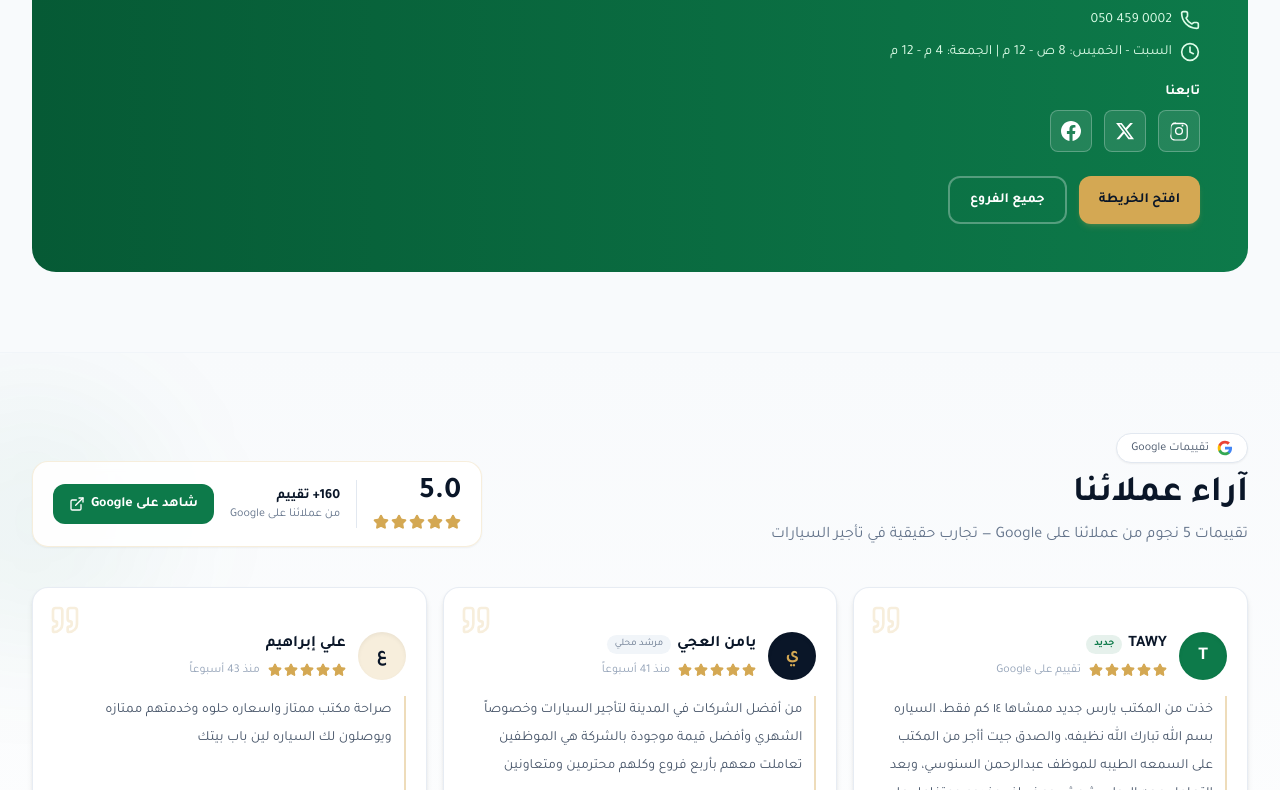
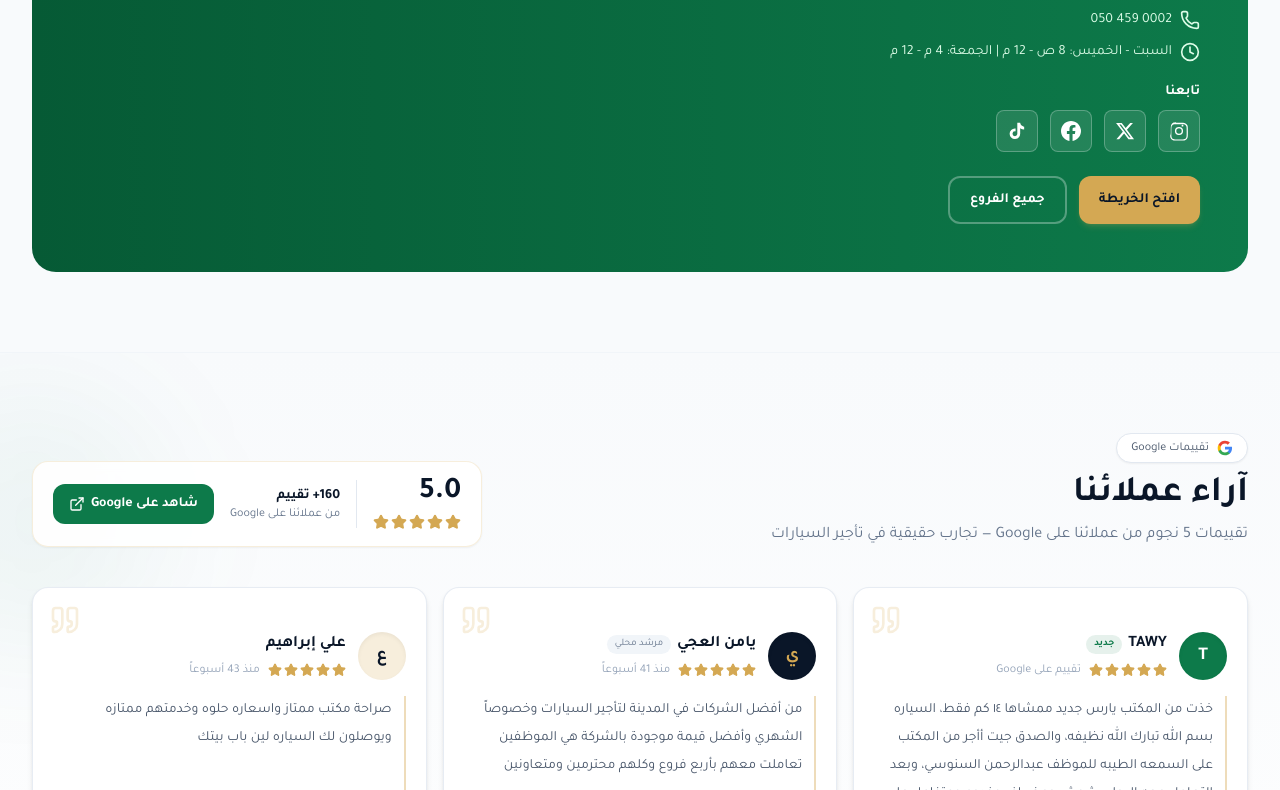
Before and after one commit to yuadom880-spec/alkhoder-autocar, a React (Vite) app: page / in a window 1280 px wide. Shown: the part 6730-7520 px from the top of the page. Built offline with nearby package versions, Linux system fonts and the light colour scheme; no server answers; the database is empty.

Commit message:
إضافة حساب تيك توك للسوشيال ميديا

```diff
--- a/index.html
+++ b/index.html
@@ -100,6 +100,7 @@
               "https://www.instagram.com/alkhedrrental/",
               "https://x.com/alkhedrrental",
               "https://www.facebook.com/p/%D8%B4%D8%B1%D9%83%D8%A9-%D8%B9%D8%A8%D8%AF-%D8%A7%D9%84%D9%85%D8%AC%D9%8A%D8%AF-%D8%B5%D8%A7%D9%84%D8%AD-%D8%A7%D9%84%D8%AE%D8%B6%D8%B1-%D9%84%D8%AA%D8%A3%D8%AC%D9%8A%D8%B1-%D8%A7%D9%84%D8%B3%D9%8A%D8%A7%D8%B1%D8%A7%D8%AA-%D9%81%D8%B1%D8%B9-%D8%A7%D9%84%D9%85%D8%AF%D9%8A%D9%86%D8%A9-%D8%A7%D9%84%D9%85%D9%86%D9%88%D8%B1%D8%A9-100093714615823/",
+              "https://www.tiktok.com/@kdr_mkh",
               "https://wa.me/966504590002",
               "https://maps.app.goo.gl/JJNXk515GhDxqu889"
             ]
@@ -154,6 +155,7 @@
               "https://www.instagram.com/alkhedrrental/",
               "https://x.com/alkhedrrental",
               "https://www.facebook.com/p/%D8%B4%D8%B1%D9%83%D8%A9-%D8%B9%D8%A8%D8%AF-%D8%A7%D9%84%D9%85%D8%AC%D9%8A%D8%AF-%D8%B5%D8%A7%D9%84%D8%AD-%D8%A7%D9%84%D8%AE%D8%B6%D8%B1-%D9%84%D8%AA%D8%A3%D8%AC%D9%8A%D8%B1-%D8%A7%D9%84%D8%B3%D9%8A%D8%A7%D8%B1%D8%A7%D8%AA-%D9%81%D8%B1%D8%B9-%D8%A7%D9%84%D9%85%D8%AF%D9%8A%D9%86%D8%A9-%D8%A7%D9%84%D9%85%D9%86%D9%88%D8%B1%D8%A9-100093714615823/",
+              "https://www.tiktok.com/@kdr_mkh",
               "https://wa.me/966504590002",
               "https://maps.app.goo.gl/JJNXk515GhDxqu889"
             ]
--- a/src/components/layout/SocialLinks.tsx
+++ b/src/components/layout/SocialLinks.tsx
@@ -17,6 +17,14 @@ function SocialIcon({ id }: { id: SocialLink['id'] }) {
     return (
       <svg className={className} viewBox="0 0 24 24" fill="currentColor" aria-hidden>
         <path d="M18.244 2.25h3.308l-7.227 8.26 8.502 11.24H16.17l-5.214-6.817L4.99 21.75H1.68l7.73-8.835L1.254 2.25H8.08l4.713 6.231zm-1.161 17.52h1.833L7.084 4.126H5.117z" />
+      </svg>
+    )
+  }
+
+  if (id === 'tiktok') {
+    return (
+      <svg className={className} viewBox="0 0 24 24" fill="currentColor" aria-hidden>
+        <path d="M19.59 6.69a4.83 4.83 0 0 1-3.77-4.25V2h-3.45v13.67a2.89 2.89 0 0 1-2.88 2.5 2.89 2.89 0 0 1-2.89-2.89 2.89 2.89 0 0 1 2.89-2.89c.28 0 .54.04.79.1V9.01a6.33 6.33 0 0 0-.79-.05 6.34 6.34 0 0 0-6.34 6.34 6.34 6.34 0 0 0 6.34 6.34 6.34 6.34 0 0 0 6.33-6.34V8.69a8.18 8.18 0 0 0 4.78 1.52V6.76a4.85 4.85 0 0 1-1.01-.07z" />
       </svg>
     )
   }
--- a/src/lib/constants.ts
+++ b/src/lib/constants.ts
@@ -30,9 +30,10 @@ export const INSTAGRAM_LINK = 'https://www.instagram.com/alkhedrrental/'
 export const X_LINK = 'https://x.com/alkhedrrental'
 export const FACEBOOK_LINK =
   'https://www.facebook.com/p/%D8%B4%D8%B1%D9%83%D8%A9-%D8%B9%D8%A8%D8%AF-%D8%A7%D9%84%D9%85%D8%AC%D9%8A%D8%AF-%D8%B5%D8%A7%D9%84%D8%AD-%D8%A7%D9%84%D8%AE%D8%B6%D8%B1-%D9%84%D8%AA%D8%A3%D8%AC%D9%8A%D8%B1-%D8%A7%D9%84%D8%B3%D9%8A%D8%A7%D8%B1%D8%A7%D8%AA-%D9%81%D8%B1%D8%B9-%D8%A7%D9%84%D9%85%D8%AF%D9%8A%D9%86%D8%A9-%D8%A7%D9%84%D9%85%D9%86%D9%88%D8%B1%D8%A9-100093714615823/'
+export const TIKTOK_LINK = 'https://www.tiktok.com/@kdr_mkh'
 
 export type SocialLink = {
-  id: 'instagram' | 'x' | 'facebook'
+  id: 'instagram' | 'x' | 'facebook' | 'tiktok'
   label: string
   href: string
 }
@@ -41,6 +42,7 @@ export const SOCIAL_LINKS: SocialLink[] = [
   { id: 'instagram', label: 'إنستغرام', href: INSTAGRAM_LINK },
   { id: 'x', label: 'X', href: X_LINK },
   { id: 'facebook', label: 'فيسبوك', href: FACEBOOK_LINK },
+  { id: 'tiktok', label: 'تيك توك', href: TIKTOK_LINK },
 ]
 
 export const TOLL_FREE = '920018216'
--- a/src/lib/seo.ts
+++ b/src/lib/seo.ts
@@ -6,6 +6,7 @@ import {
   SITE_SEO_PRIMARY,
   FACEBOOK_LINK,
   INSTAGRAM_LINK,
+  TIKTOK_LINK,
   TOLL_FREE,
   WHATSAPP_LINK,
   X_LINK,
@@ -46,6 +47,7 @@ const SCHEMA_SAME_AS = [
   INSTAGRAM_LINK,
   X_LINK,
   FACEBOOK_LINK,
+  TIKTOK_LINK,
   WHATSAPP_LINK,
   MAIN_BRANCH.mapUrl.split('?')[0],
 ] as const
```
